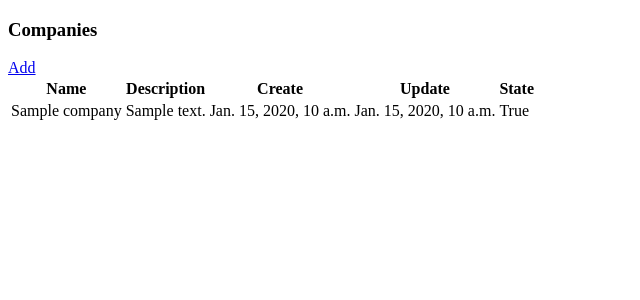
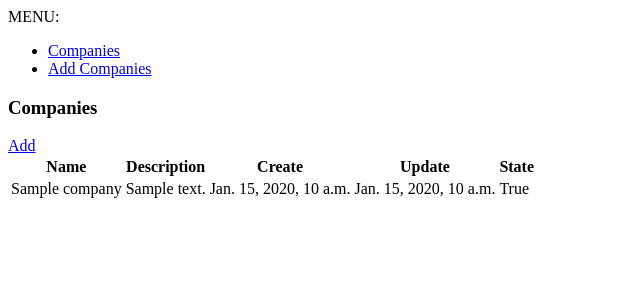
Before and after one commit to fbrump/houres-manager-system, a Django app: page /companies/ in a window 1280 px wide. Shown: the top 300 px of the page, without its empty margins (0-640 px from the left). Run offline with Django 3.2, Linux system fonts and the light colour scheme; tables that the repository leaves empty hold one stand-in row (values such as "Sample post").

Commit message:
Added basic nav section

```diff
--- a/hoursManagementSystem/templates/base.html
+++ b/hoursManagementSystem/templates/base.html
@@ -10,6 +10,11 @@
 </head>
 
 <body>
+    MENU:
+        <ul>
+            <li><a href="{% url 'company:index' %}">Companies</a></li>
+            <li><a href="{% url 'company:create' %}">Add Companies</a></li>
+        </ul>
     {% block content %}
     {% endblock content %}
 </body>
```
